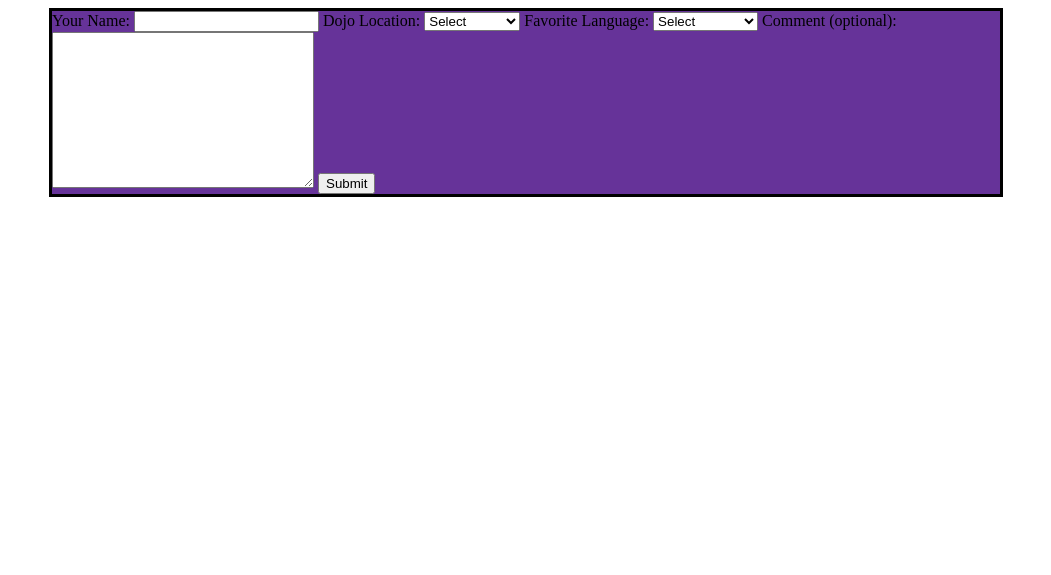
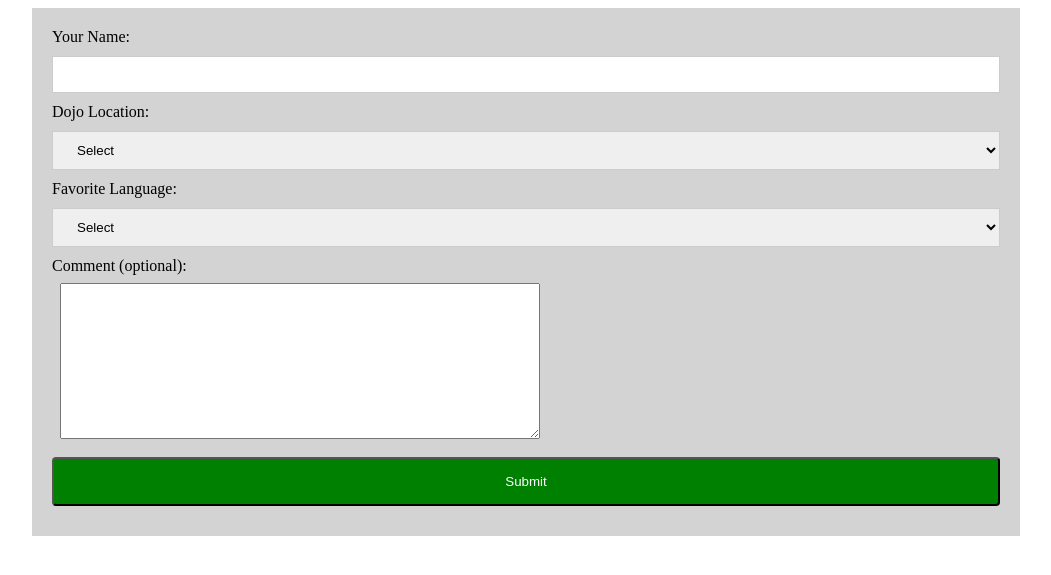
Before and after one commit to JansenRachel/Dojo_Survey, a Django app: template dojo_survey/dojo_survey_app_one/templates/form.html in a window 1280 px wide. Shown: the top 575 px of the page, without its empty margins (114-1165 px from the left). Run offline with Django 3.2, Linux system fonts and the light colour scheme; the template is opened without the code that fills it, so the values that code supplies are empty.

Commit message:
completed assignment

```diff
--- /dev/null
+++ b/dojo_survey/dojo_survey_app_one/static/css/form.css
@@ -0,0 +1,30 @@
+input[type=text], select {
+    width: 100%;
+    padding: 10px 20px;
+    margin: 10px 0;
+    /* display: flex; */
+    border: 1px solid #ccc;
+    box-sizing: border-box;
+    }
+
+input[type=submit] {
+    width: 100%;
+    background-color: green;
+    color: white;
+    padding: 15px 20px;
+    margin: 10px 0;
+    border-radius: 4px;
+    }
+
+textarea{
+    width: 50%;
+    display: block;
+    margin: 8px;
+}
+
+div {
+    width: 75%;
+    margin: auto;
+    background-color: lightgray;
+    padding: 20px;
+    }
--- a/dojo_survey/dojo_survey_app_one/templates/form.css
+++ /dev/null
@@ -1,10 +0,0 @@
-form {
-    width: 75%;
-    margin: auto;
-    border: 3px solid black;
-    background-color: rebeccapurple;
-}
-
-option {
-    display: inline;
-}
--- a/dojo_survey/dojo_survey_app_one/templates/form.html
+++ b/dojo_survey/dojo_survey_app_one/templates/form.html
@@ -6,9 +6,10 @@
     <meta name="viewport" content="width=device-width, initial-scale=1.0">
     <title>Dojo Survey</title>
     {% load static %}
-    <link rel="stylesheet" type="text/css" href="{% static 'form.css' %}">
+    <link rel="stylesheet" type="text/css" href="{% static 'css/form.css' %}">
 </head>
 <body>
+    <div>
         <form action="/process" method='POST'>
             {% csrf_token %}
             <label for="name">Your Name:</label>
@@ -35,8 +36,8 @@
 
             <label for="textarea">Comment (optional):</label>
             <textarea name="comment" id="comment" cols="30" rows="10"></textarea>
-        <!-- <a href="/process"></a> -->
             <input type="submit" value="Submit">
         </form>
+    </div>
 </body>
 </html>
--- a/dojo_survey/dojo_survey_app_one/views.py
+++ b/dojo_survey/dojo_survey_app_one/views.py
@@ -14,3 +14,9 @@ def process(request):
         }
     return render(request, 'result.html', context)
     return render(request, 'result.html')
+
+# def result(request):
+#     request.session['name'] = request.POST['name'],
+#     request.session['language'] = request.POST['Language'],
+#     request.session['location'] = request.POST['Your Location'],
+#     request.session['comment'] =  request.POST['comment']
```
Also changed, not shown: dojo_survey/dojo_survey_app_one/static/css/result.css (added, +24 -0 lines), dojo_survey/dojo_survey_app_one/templates/result.html (+9 -8 lines), dojo_survey/db.sqlite3. Lines whose indentation alone changed are shown as unchanged.
